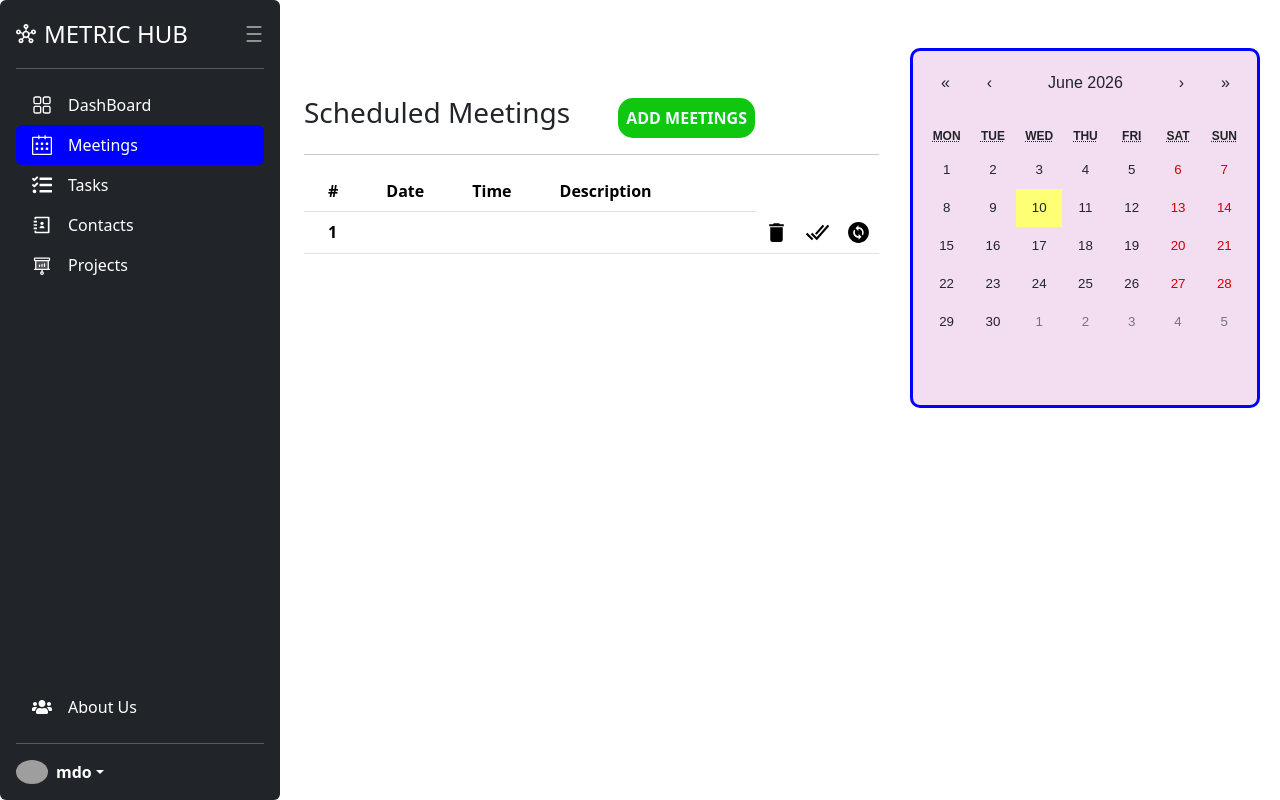
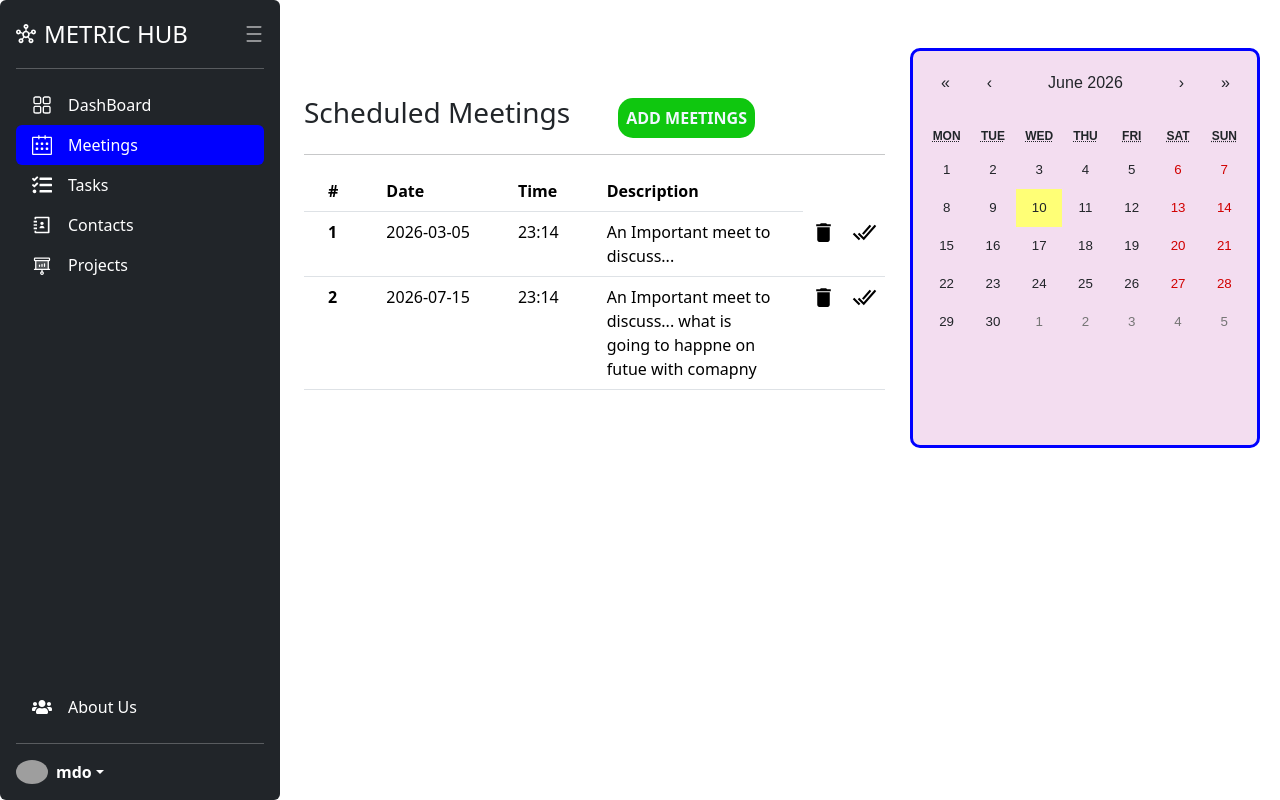
Before and after one commit to ayush-125-web/corporate-majdoor, a React (Vite) app: page /meetings in a window 1280 px wide. Built offline with nearby package versions, Linux system fonts and the light colour scheme; grey boxes are pictures that could not be loaded.

Commit message:
completed the meeting comp

```diff
--- a/src/App.jsx
+++ b/src/App.jsx
@@ -1,14 +1,20 @@
+
+import NavBar from './component/navBar'
 import { Routes,Route } from 'react-router-dom'
-import NavBar from './component/navBar'
 import HeroSection from './component/heroSection'
 import AboutUs from './component/aboutUs'
 import Meeting from './component/meetings'
 import ContextProvider from './store/contextProvider'
 import { BrowserRouter } from 'react-router-dom'
+import { useState } from 'react'
+import meetingData from './data/meetingData'
+import Task from './component/task'
 
 
 
 function App() {
+
+  const[meets,setMeets]=useState(meetingData)
 
 
   return (
@@ -19,7 +25,8 @@ function App() {
         <Routes>
           <Route path='/' element={<HeroSection/>}></Route>
           <Route path='/about' element={<AboutUs/>}> </Route>
-          <Route path='/meetings' element={<Meeting/>}></Route>
+          <Route path='/meetings' element={<Meeting meets={meets} setMeets={setMeets}/>}></Route>
+          <Route path='/task' element={<Task/>}></Route>
         </Routes>
       </div>
     </div>
--- a/src/component/meetingComponents/addMeeting.jsx
+++ b/src/component/meetingComponents/addMeeting.jsx
@@ -1,17 +1,17 @@
 import { useContext } from 'react';
 import styles from '../../style/addMeeting.module.css'
 import { IoCloseOutline } from "react-icons/io5";
-import Context from '../../store/context';
 import { useRef } from 'react';
 // import Draggable from 'react-draggable'
 
 const AddMeeting=({setPopUp,meets,setMeets})=>{
     const DateRef=useRef(null),TimeRef=useRef(null),DescriptionRef=useRef(null);
 
-    const{meetings}=useContext(Context)
+
     const handalOnSubmit=()=>{
-        const date=DateRef.current.value,time=TimeRef.current.value,description=DescriptionRef.current.value;
-        setMeets([...meets,{Date:date,Time:time,Description:description}]);
+        const date=DateRef.current.value,time=TimeRef.current.value,description=DescriptionRef.current.value,id=crypto.randomUUID();
+        DateRef.current.value='',TimeRef.current.value='',DescriptionRef.current.value='';
+        setMeets([...meets,{id:id,Date:date,Time:time,Description:description}]);
     }
     return (
         // <Draggable>
--- a/src/component/meetingComponents/calender.jsx
+++ b/src/component/meetingComponents/calender.jsx
@@ -1,11 +1,21 @@
 import Calendar from "react-calendar";
 import "react-calendar/dist/Calendar.css";
 import styles from '../../style/Calender.module.css'
+import { GiButtonFinger } from "react-icons/gi";
+import '../../style/meetingTile.css'
 
-const Calender=()=>{
+const Calender=({meets})=>{
+
+    const meetDates=new Set(meets.map((meet)=>meet.Date));
+
     return (
         <>
-         <Calendar className={styles.container}></Calendar>
+         <Calendar tileClassName={({date})=>{
+            const dateStr=[date.getFullYear(),String(date.getMonth()+1).padStart(2,'0'),String(date.getDate()).padStart(2,'0')].join('-');
+
+            return meetDates.has(dateStr)?'meeting-tile-red':null;
+
+         }} className={styles.container}></Calendar>
         </>
     )
 }
--- a/src/component/meetingComponents/meetingDetails.jsx
+++ b/src/component/meetingComponents/meetingDetails.jsx
@@ -3,24 +3,33 @@ import { MdDelete } from "react-icons/md";
 import { IoCheckmarkDoneSharp } from "react-icons/io5";
 import { useState } from "react";
 
-const MeetingDetails=({meet,idx})=>{
-    const[isMarked,setMarked]=useState(false);
+const MeetingDetails=({meet,idx,meets,setMeets})=>{
+
 
     const handleonClickMark=()=>{
-        setMarked(true);
+        setMeets((prev)=>
+            prev.map((m)=>m.id==meet.id ? {...m,isMarked:true}:m)
+        )
+    }
+
+    const handleonClickDelete=()=>{
+        setMeets(()=>{
+            return (
+              meets.filter((meeting)=>meet.id!=meeting.id)
+            )
+        })
     }
 
     return (
         <>
             <tr>
-                <th className='px-4' scope="row" style={{ textDecoration: isMarked ? 'line-through' : 'none', opacity: isMarked ? 0.5 : 1 }}>{idx+1}</th>
-                <td className='px-4' style={{ textDecoration: isMarked ? 'line-through' : 'none', opacity: isMarked ? 0.5 : 1 }}>{meet.Date}</td>
-                <td className='px-4' style={{ textDecoration: isMarked ? 'line-through' : 'none', opacity: isMarked ? 0.5 : 1 }}>{meet.Time}</td>
-                <td className='px-4' style={{ textDecoration: isMarked ? 'line-through' : 'none', opacity: isMarked ? 0.5 : 1 }}>{meet.Description}</td>
-                <td><MdDelete size={25} style={{cursor:'pointer'}}></MdDelete></td>
+                <th className='px-4' scope="row" style={{ textDecoration: meet.isMarked ? 'line-through' : 'none', opacity: meet.isMarked ? 0.5 : 1 }}>{idx+1}</th>
+                <td className='px-4' style={{ textDecoration: meet.isMarked ? 'line-through' : 'none', opacity: meet.isMarked ? 0.5 : 1 }}>{meet.Date}</td>
+                <td className='px-4' style={{ textDecoration: meet.isMarked ? 'line-through' : 'none', opacity: meet.isMarked ? 0.5 : 1 }}>{meet.Time}</td>
+                <td className='px-4' style={{ textDecoration: meet.isMarked ? 'line-through' : 'none', opacity: meet.isMarked ? 0.5 : 1 }}>{meet.Description}</td>
+                <td onClick={handleonClickDelete}><MdDelete size={25} style={{cursor:'pointer'}}></MdDelete></td>
                 <td onClick={handleonClickMark}><IoCheckmarkDoneSharp size={25} style={{cursor:'pointer'}}
                 ></IoCheckmarkDoneSharp></td>
-                <td>< MdChangeCircle size={25} style={{cursor:'pointer'}}></MdChangeCircle></td>
             </tr>
         </>
     )
--- a/src/component/meetingComponents/meetingInfo.jsx
+++ b/src/component/meetingComponents/meetingInfo.jsx
@@ -3,7 +3,9 @@ import styles from '../../style/meetingInfo.module.css'
 import MeetingTable from "./meetingTable"
 
 
-const MeetingInfo=({setPopUp,meets})=>{
+const MeetingInfo=({setPopUp,meets,setMeets})=>{
+
+    console.log(meets);
 
     return (
         <>
@@ -14,7 +16,7 @@ const MeetingInfo=({setPopUp,meets})=>{
             </div>
 
             <hr/>
-            {meetingData.length==0?<p>You Have No Upcomming Meetings </p>:<MeetingTable meets={meets}></MeetingTable>}
+            {meets.length==0?<p>You Have No Upcomming Meetings </p>:<MeetingTable meets={meets} setMeets={setMeets}></MeetingTable>}
         </div>
         </>
     )
--- a/src/component/meetingComponents/meetingTable.jsx
+++ b/src/component/meetingComponents/meetingTable.jsx
@@ -3,7 +3,7 @@ import Context from "../../store/context"
 import styles from '../../style/meetingTable.module.css'
 import MeetingDetails from "./meetingDetails";
 
-const MeetingTable=({meets})=>{
+const MeetingTable=({meets,setMeets})=>{
     return (
         <>
           <table class="table table-hover gap-5">
@@ -19,7 +19,7 @@ const MeetingTable=({meets})=>{
                     {meets.map((meet,idx)=>{
                         return (
                             <>
-                              <MeetingDetails meet={meet} idx={idx}></MeetingDetails>
+                              <MeetingDetails meet={meet} idx={idx} meets={meets} setMeets={setMeets}></MeetingDetails>
                             </>
 
                         )
--- a/src/component/meetings.jsx
+++ b/src/component/meetings.jsx
@@ -1,25 +1,22 @@
 import Calender from "./meetingComponents/calender"
 import MeetingInfo from "./meetingComponents/meetingInfo"
-import { useState,useContext} from "react"
+import { useState} from "react"
 import AddMeeting from "./meetingComponents/addMeeting"
 import Context from "../store/context"
 
 
 
 
-const Meeting=()=>{
-    const{meetings}=useContext(Context);
+const Meeting=({meets,setMeets})=>{
+
     const [isPopUp,setPopUp]=useState(false);
-    const[meets,setMeets]=useState(meetings);
-
-    console.log(meetings);
 
     return (
         <>
           <div className="d-flex justify-content-between w-100 mt-5">
-            <MeetingInfo setPopUp={setPopUp} meets={meets}></MeetingInfo>
+            <MeetingInfo setPopUp={setPopUp} meets={meets} setMeets={setMeets}></MeetingInfo>
             {isPopUp && <AddMeeting setPopUp={setPopUp} meets={meets}setMeets={setMeets}></AddMeeting>}
-            <Calender></Calender>
+            <Calender meets={meets}></Calender>
           </div>
 
         </>
--- /dev/null
+++ b/src/component/task.jsx
@@ -0,0 +1,7 @@
+const Task=()=>{
+    return (
+        <></>
+    )
+}
+
+export default Task
--- a/src/data/meetingData.js
+++ b/src/data/meetingData.js
@@ -1,13 +1,17 @@
 const meetingData=[
     {
-        Date:'12/03/2026',
+        id:crypto.randomUUID(),
+        Date:'2026-03-05',
         Time:'23:14',
-        Description:'An Important meet to discuss...'
+        Description:'An Important meet to discuss...',
+        isMarked:false
     },
     {
-        Date:'12/03/2026',
+        id:crypto.randomUUID(),
+        Date:'2026-07-15',
         Time:'23:14',
-        Description:'An Important meet to discuss... what is going to happne on futue with comapny'
+        Description:'An Important meet to discuss... what is going to happne on futue with comapny',
+        isMarked:false
     }
 ]
 export default meetingData
--- a/src/style/Calender.module.css
+++ b/src/style/Calender.module.css
@@ -1,5 +1,5 @@
 .container{
-    height: 45vh;
+    height: 50vh;
     border-color: blue;
     border-radius: 10px;
     border-style: solid;
--- /dev/null
+++ b/src/style/meetingTile.css
@@ -0,0 +1,9 @@
+.meeting-tile-green{
+    background-color:green;
+    color:white;
+}
+
+.meeting-tile-red{
+    background-color: red;
+    color:white;
+}
```
